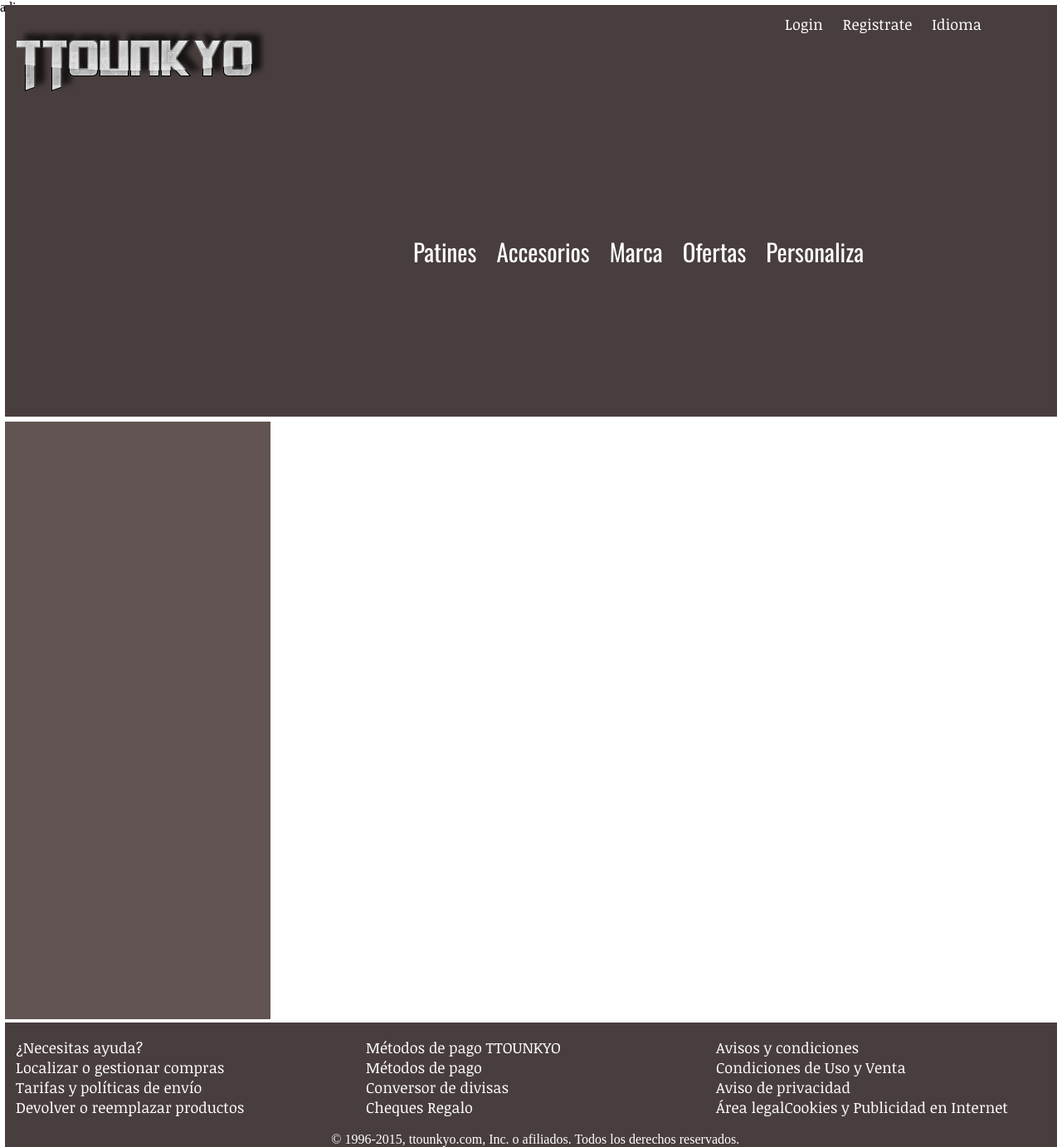
After one commit to ttounkyo/proyecto, a PHP site: page /Indexp.php in a window 1280 px wide. The commit adds this page. Shown: the whole page at 83% size. Run offline with PHP 8.4, Linux system fonts and the light colour scheme.

Commit message:
version 4

```diff
--- /dev/null
+++ b/Indexp.php
@@ -0,0 +1,156 @@
+<!DOCTYPE html>
+<html lang="en">
+	<head>
+		<meta charset="UTF-8">
+		<title>HOME</title>
+		<style>
+			@import url(https://fonts.googleapis.com/css?family=Noticia+Text);
+			@import url(https://fonts.googleapis.com/css?family=Oswald);
+			body{
+				margin: 0 auto;
+			}
+			header{
+				margin: .5%;
+				margin-bottom: -0.5;
+				width: 99%;
+				height: 62%;
+				background-color: #483E3D;
+				position: absolute;
+			}
+			img{
+				position: absolute;
+				margin-top: 2%;
+				margin-left: 1%;
+			}
+				ul.log{
+				/*display: block;*/
+				position: absolute;
+				left: 70%;
+				top: 0%;
+			}
+			.log la{
+				display: inline-block;
+				padding: 1px 10px;
+				font-family: 'Noticia Text', serif;
+				font-size: 18px;
+				color: white;
+			}
+			.nav{
+				/*display: block;*/
+				position: absolute;
+				left: 35%;
+				top: 33%;
+				color: white;
+			}
+			ul.nav la{
+				/*background-color: #464542;
+				border: 1px solid #030303; */
+				display: inline-block;
+				padding: 1px 10px;
+				font-family: 'Oswald', sans-serif;
+				font-size: 29px;
+			}
+			aside{
+				position: absolute;
+				top: 63.5%;
+				left: .5%;
+				background-color: #625452;
+				width: 25%;
+				height: 90%;
+			}
+			footer{
+				top: 154%;
+				position: absolute;
+				width: 99%;
+				left: .5%;
+				background-color: #483E3D;
+			}
+			footer div{
+				margin-left: 1%;
+				float: left;
+				width: 32.3%;
+				font-family: 'Noticia Text', serif;
+				font-size: 18px;
+				color: white;
+			}
+			footer span{
+				margin-left: 31%;
+				color: white;
+			}
+			@media screen and (max-width: 40%) {
+				footer {
+					position:relative;
+					width:100%;
+				}
+				section{
+					margin-top:80px;
+					width:100%; float:none;
+				}
+				aside{
+					height:80px;
+					position:absolute;
+					top:0;
+					width:100%;
+					float:none; }
+			}
+		</style>
+	</head>
+	<body>
+		<header>
+			<img src="imagenes/logo.png" alt="logo">
+		</header>
+		<nav >
+			<ul class="log">
+				<la>Login</la>
+				<la>Registrate</la>
+				<la>Idioma</la>
+			</ul>
+		</nav>
+		<nav>
+			<ul class="nav">
+				<la>Patines</la>
+				<la>Accesorios</la>
+				<la>Marca</la>
+				<la>Ofertas</la>
+				<la>Personaliza</la>
+			</ul>
+		</nav>
+		<aside>
+		</aside>
+		<section>
+			<article>
+				adios
+			</article>
+		</section>
+		<footer>
+			<div>
+				<p>
+				¿Necesitas ayuda?<br>
+				Localizar o gestionar compras<br>
+				Tarifas y políticas de envío<br>
+				Devolver o reemplazar productos<br>
+				</p>
+			</div>
+			<div>
+				<p>
+				Métodos de pago TTOUNKYO<br>
+				Métodos de pago<br>
+				Conversor de divisas<br>
+				Cheques Regalo<br>
+				</p>
+			</div>
+			<div>
+				<p>
+				Avisos y condiciones<br>
+				Condiciones de Uso y Venta<br>
+				Aviso de privacidad<br>
+				Área legalCookies y Publicidad
+				en Internet<br>
+				</p>
+			</div>
+			<span>
+				© 1996-2015, ttounkyo.com, Inc. o afiliados. Todos los derechos reservados.
+			</span>
+		</footer>
+	</body>
+</html>
--- a/proyecto.sql
+++ b/proyecto.sql
@@ -92,7 +92,7 @@ CREATE TABLE IF NOT EXISTS `ttounkyo`.`usuarios` (
   `telefono` VARCHAR(45) NULL DEFAULT NULL,
   `direccion` VARCHAR(45) NULL DEFAULT NULL,
   `rol` VARCHAR(45) NULL DEFAULT 'cliente',
-  `password` VARCHAR(45) NULL DEFAULT NULL,
+  `password` VARCHAR(100) NULL DEFAULT NULL,
   PRIMARY KEY (`username`),
   UNIQUE INDEX `email_UNIQUE` (`email` ASC))
 ENGINE = InnoDB
@@ -166,8 +166,8 @@ CREATE TABLE IF NOT EXISTS `ttounkyo`.`productos_has_media` (
 ENGINE = InnoDB
 DEFAULT CHARACTER SET = utf8;
 
-INSERT INTO usuarios(username,password) VALUES("boss", "1234");
-INSERT INTO `usuarios`(`username`, `nombre`, `apellidos`, `email`, `telefono`, `direccion`, `password`) VALUES ('antonio','Antonio','Delgado','aa.antonio.delgado@gmail.com','680840609','Crr Sant Carlos','1234');
+INSERT INTO usuarios(username,password,rol) VALUES("boss", "$2y$10$C/lJA4tl7kOZ35FtILF5sOBOloNAl0wIVEIl2apAoVLl5rT4fBgpC","administrador");
+INSERT INTO `usuarios`(`username`, `nombre`, `apellidos`, `email`, `telefono`, `direccion`, `password`) VALUES ('antonio','Antonio','Delgado','aa.antonio.delgado@gmail.com','680840609','Crr Sant Carlos','$2y$10$C/lJA4tl7kOZ35FtILF5sOBOloNAl0wIVEIl2apAoVLl5rT4fBgpC');
 
 SET SQL_MODE=@OLD_SQL_MODE;
 SET FOREIGN_KEY_CHECKS=@OLD_FOREIGN_KEY_CHECKS;
```
Also changed, not shown: log.txt (+11 -0 lines), pedido.php (+4 -26 lines), imagenes/logo.png (added), imagenes/patin.png (added), imagenes/patines1.jpg (added).
